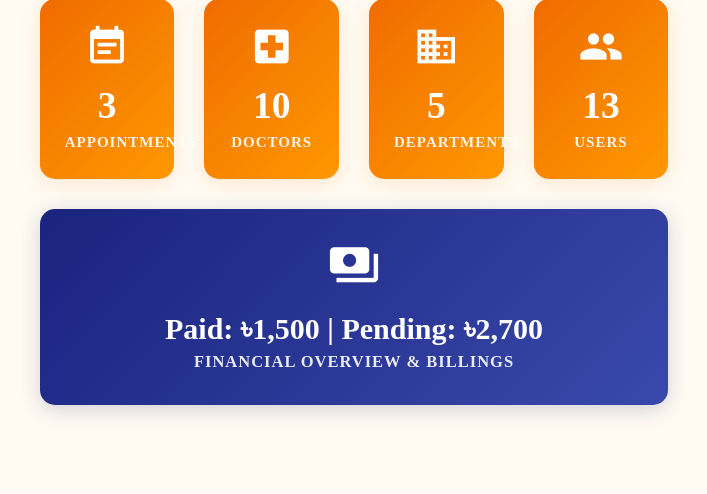
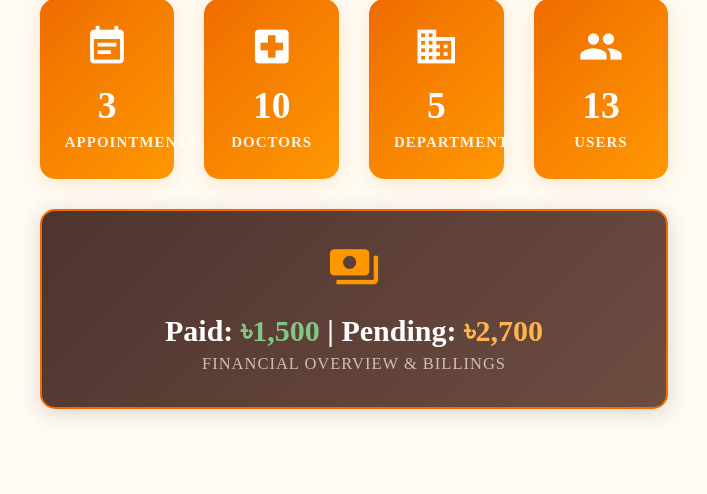
Before and after one commit to Tashar02/Smart-Healthcare-Management-System, a PHP site: page /admin/dashboard.php in a window 1280 px wide. Shown: the part 310-804 px from the top of the page, without its empty margins (286-993 px from the left). Before the commit the page ends 725 px from the top, so only its background shows below. Run offline with PHP 8.4, Linux system fonts and the light colour scheme; a user stored in the database is signed in; data comes from the database, SQL or seed files in the repository.

Commit message:
admin: dashboard: Change financial recording button from blue to brown
Signed-off-by: Tashfin Shakeer Rhythm <tashfinshakeerrhythm@gmail.com>

```diff
--- a/admin/dashboard.php
+++ b/admin/dashboard.php
@@ -85,13 +85,13 @@ if (isset($_SESSION['msg'])) {
         <!-- Unified Billing Card -->
         <div class="col s12">
             <a href="billing-list.php">
-                <div class="metric-card center" style="background: linear-gradient(135deg, #1a237e, #3949ab) !important; box-shadow: 0 4px 20px rgba(26, 35, 126, 0.2); padding: 30px;">
-                    <i class="material-icons" style="font-size: 3.5rem;">payments</i>
-                    <h3 style="font-size: 2rem; margin-top: 15px;">
-                        Paid: ৳<?php echo number_format($total_revenue); ?> |
-                        Pending: ৳<?php echo number_format($total_pending); ?>
+                <div class="metric-card center" style="background: linear-gradient(135deg, #4e342e, #6d4c41) !important; box-shadow: 0 4px 20px rgba(78, 52, 46, 0.2); padding: 30px; border: 2px solid #ef6c00;">
+                    <i class="material-icons" style="font-size: 3.5rem; color: #ff9800;">payments</i>
+                    <h3 style="font-size: 2rem; margin-top: 15px; color: #fff;">
+                        Paid: <span style="color: #81c784;">৳<?php echo number_format($total_revenue); ?></span> |
+                        Pending: <span style="color: #ffb74d;">৳<?php echo number_format($total_pending); ?></span>
                     </h3>
-                    <p style="font-size: 1.1rem;">Financial Overview & Billings</p>
+                    <p style="font-size: 1.1rem; color: #d7ccc8; font-weight: 500;">Financial Overview & Billings</p>
                 </div>
             </a>
         </div>
```
